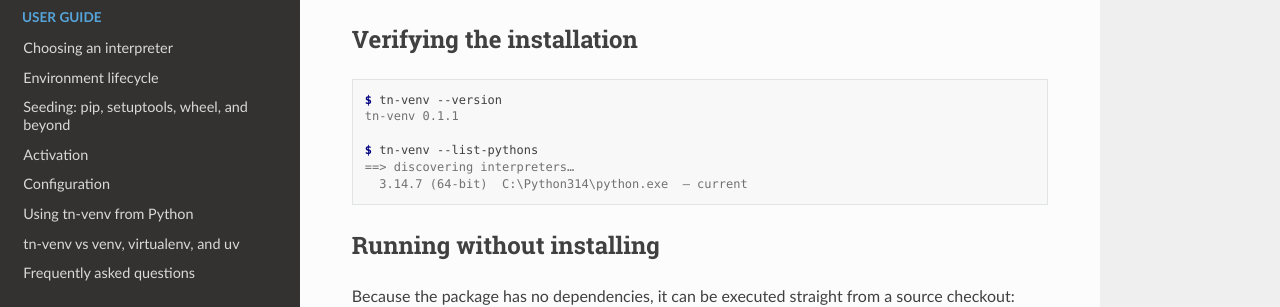
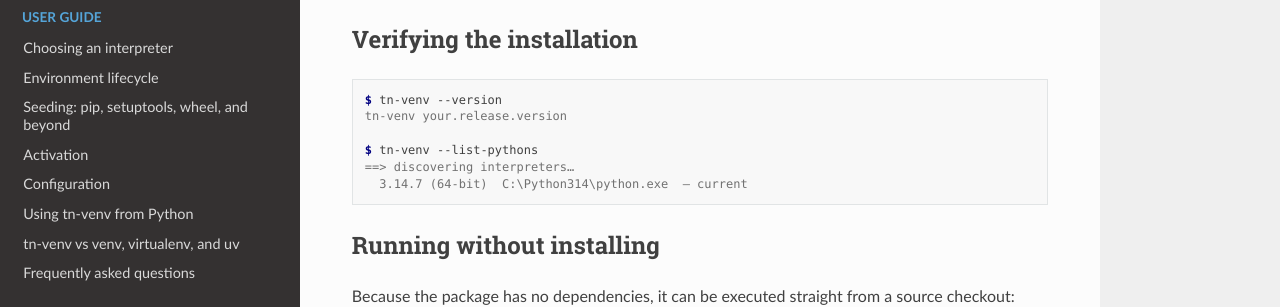
Before and after one commit to tokenoodle-everything/tn-venv, a Sphinx documentation site: the page built from docs/getting-started/installation.md, in a window 1280 px wide and 900 px high, scrolled down 727 px. Shown: the part 219-526 px from the top of the window. Built offline with Sphinx 7.4.7 and the Read the Docs theme 3.1.0, drawn with Linux system fonts in a browser that asks for light colours.

Commit message:
Change version in docs

````diff
--- a/docs/getting-started/installation.md
+++ b/docs/getting-started/installation.md
@@ -42,7 +42,7 @@ $ python -m pytest
 
 ```console
 $ tn-venv --version
-tn-venv 0.1.1
+tn-venv your.release.version
 
 $ tn-venv --list-pythons
 ==> discovering interpreters…
````
Also changed, not shown: docs/reference/pyvenv-cfg.md (+1 -1 lines).
